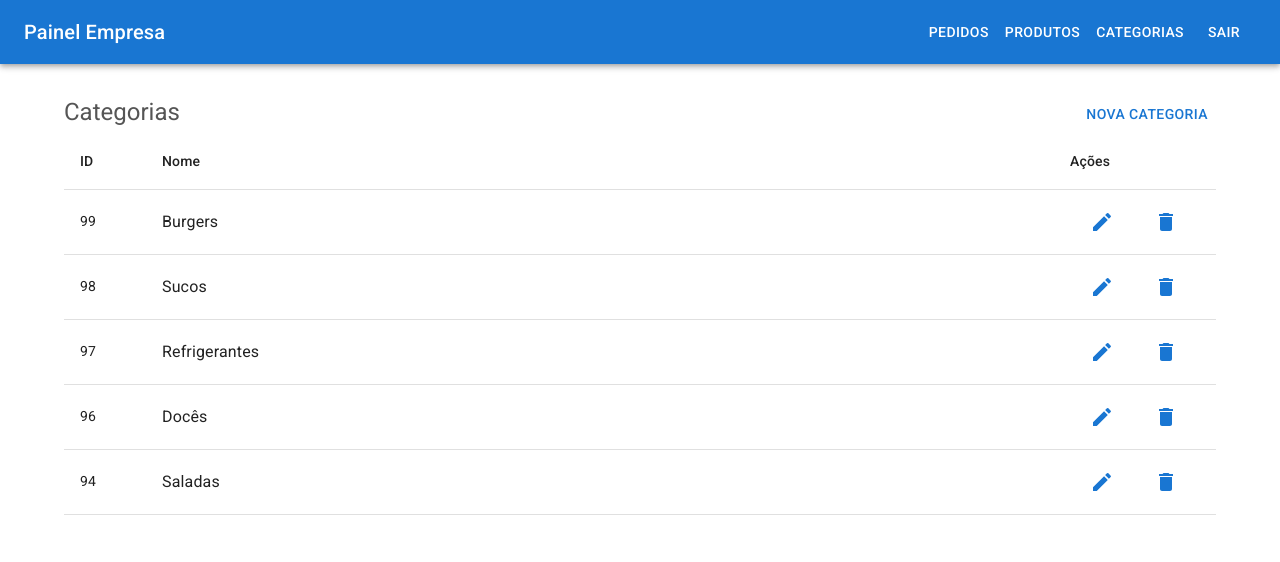
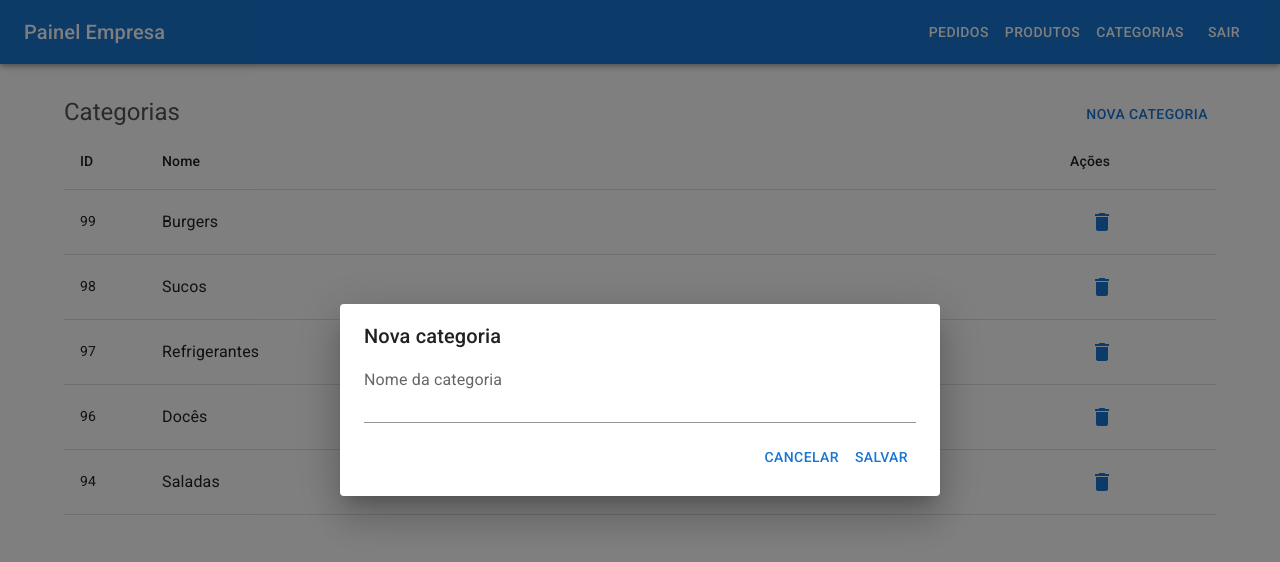
Before and after one commit to zumpchiat/tab-painel, a Next.js app: page /categorias in a window 1280 px wide. Both pictures are taken after a click on the button "NOVA CATEGORIA". Shown: the top 562 px of the page. Built offline with nearby package versions, Linux system fonts and the light colour scheme.

Commit message:
Modal category page and save page category

```diff
--- a/src/app/(inside)/categorias/page.tsx
+++ b/src/app/(inside)/categorias/page.tsx
@@ -1,8 +1,14 @@
 "use client";
 
+import CategoryEditDialog from "@/components/CategoryEditDialog";
 import CategoryTableItem from "@/components/CategoryTableItem";
 import CategoryTableSkeleton from "@/components/CategoryTableSkeleton";
-import { delCategory, getCategories } from "@/libs/api";
+import {
+  createCategory,
+  delCategory,
+  getCategories,
+  updateCategory,
+} from "@/libs/api";
 import { Category } from "@/types/Category";
 import {
   Box,
@@ -19,7 +25,7 @@ import {
   TableRow,
   Typography,
 } from "@mui/material";
-import { use, useEffect, useState } from "react";
+import { FormEvent, use, useEffect, useState } from "react";
 
 export default function Page() {
   const [loading, setLoading] = useState(false);
@@ -27,7 +33,11 @@ export default function Page() {
   const [showDeleteDialog, setShowDeleteDialog] = useState(false);
   const [categoryToDelete, setCategoryToDelete] = useState<Category>();
   const [loadingDelete, setLoadingDelete] = useState(false);
+
+  const [editDialogOpen, setEditDialogOpen] = useState(false);
+  const [categoryToEdit, setCategoryToEdit] = useState<Category>();
   const [loadingEditDialog, setLoadingEditDialog] = useState(false);
+
   //get category
 
   async function getCatgoryiesPage() {
@@ -42,9 +52,6 @@ export default function Page() {
     getCatgoryiesPage();
   }, []);
 
-  function handleNewCategory() {}
-
-  function handleEditCategory() {}
   //delete category
   function handleDeleteCategory(category: Category) {
     setCategoryToDelete(category);
@@ -59,6 +66,34 @@ export default function Page() {
       getCatgoryiesPage();
     }
   }
+
+  //Edit/New Category
+  function handleNewCategory() {
+    setCategoryToEdit(undefined);
+    setEditDialogOpen(true);
+  }
+
+  function handleEditCategory(categories: Category) {
+    setCategoryToEdit(categories);
+    setEditDialogOpen(true);
+  }
+
+  async function handleSaveEditDialog(event: FormEvent<HTMLFormElement>) {
+    let form = new FormData(event.currentTarget);
+
+    setLoadingEditDialog(true);
+    if (categoryToEdit) {
+      form.append("id", categoryToEdit.id.toString());
+      await updateCategory(form);
+    } else {
+      await createCategory(form);
+    }
+
+    setLoadingEditDialog(false);
+    setEditDialogOpen(false);
+    getCategories();
+  }
+
   return (
     <>
       <Box sx={{ my: 3, mt: 4, displayPrint: "none" }}>
@@ -95,7 +130,6 @@ export default function Page() {
                 <CategoryTableItem
                   key={item.id}
                   item={item}
-                  onEdit={handleEditCategory}
                   onDelete={handleDeleteCategory}
                 />
               ))}
@@ -124,6 +158,13 @@ export default function Page() {
             </Button>
           </DialogActions>
         </Dialog>
+        <CategoryEditDialog
+          open={editDialogOpen}
+          onClose={() => setEditDialogOpen(false)}
+          onSave={handleSaveEditDialog}
+          disable={loadingEditDialog}
+          category={categoryToEdit}
+        />
       </Box>
     </>
   );
--- /dev/null
+++ b/src/components/CategoryEditDialog.tsx
@@ -0,0 +1,75 @@
+import { Category } from "@/types/Category";
+
+import {
+  Box,
+  Button,
+  Dialog,
+  DialogContent,
+  DialogTitle,
+  Input,
+  InputLabel,
+  MenuItem,
+  Select,
+  TextField,
+} from "@mui/material";
+import { FormEvent } from "react";
+
+interface Props {
+  open: boolean;
+  onClose: () => void;
+  onSave: (event: FormEvent<HTMLFormElement>) => void;
+  category?: Category;
+  disable?: boolean;
+}
+export default function CategoryEditDialog({
+  open,
+  onClose,
+  onSave,
+
+  category,
+  disable,
+}: Props) {
+  function handleFormSubmit(event: FormEvent<HTMLFormElement>) {
+    event.preventDefault();
+    onSave(event);
+  }
+
+  return (
+    <>
+      <Dialog open={open} onClose={onClose} fullWidth>
+        <DialogTitle>Nova categoria</DialogTitle>
+        <DialogContent>
+          <Box
+            component="form"
+            onSubmit={handleFormSubmit}
+            encType="multipart/form-data"
+          >
+            <Box sx={{ mb: 2 }}>
+              <InputLabel variant="standard" htmlFor="nameField">
+                Nome da categoria
+              </InputLabel>
+              <TextField
+                id="nameField"
+                variant="standard"
+                name="name"
+                defaultValue={category?.nome}
+                required
+                fullWidth
+                disabled={disable}
+              />
+            </Box>
+
+            <Box sx={{ display: "flex", justifyContent: "flex-end" }}>
+              <Button disabled={disable} onClick={onClose}>
+                Cancelar
+              </Button>
+              <Button disabled={disable} type="submit">
+                Salvar
+              </Button>
+            </Box>
+          </Box>
+        </DialogContent>
+      </Dialog>
+    </>
+  );
+}
--- a/src/components/CategoryTableItem.tsx
+++ b/src/components/CategoryTableItem.tsx
@@ -4,7 +4,7 @@ import { Box, Button, TableCell, TableRow, Typography } from "@mui/material";
 
 interface Props {
   item: Category;
-  onEdit: (item: Category) => void;
+  onEdit?: (item: Category) => void;
   onDelete: (item: Category) => void;
 }
 
@@ -23,9 +23,6 @@ export default function CategoryTableItem({ item, onEdit, onDelete }: Props) {
         </TableCell>
 
         <TableCell sx={{ width: { xs: 50, md: 130 } }}>
-          <Button onClick={() => onEdit(item)} size="small">
-            <Edit />
-          </Button>
           <Button onClick={() => onDelete(item)} size="small">
             <Delete />
           </Button>
--- a/src/libs/api.ts
+++ b/src/libs/api.ts
@@ -181,3 +181,19 @@ export async function delCategory(id: number): Promise<boolean> {
     }, 3000);
   });
 }
+
+export async function updateCategory(form: FormData): Promise<boolean> {
+  return new Promise((resolve) => {
+    setTimeout(() => {
+      resolve(true);
+    }, 2000);
+  });
+}
+
+export async function createCategory(form: FormData): Promise<boolean> {
+  return new Promise((resolve) => {
+    setTimeout(() => {
+      resolve(true);
+    }, 1000);
+  });
+}
```
